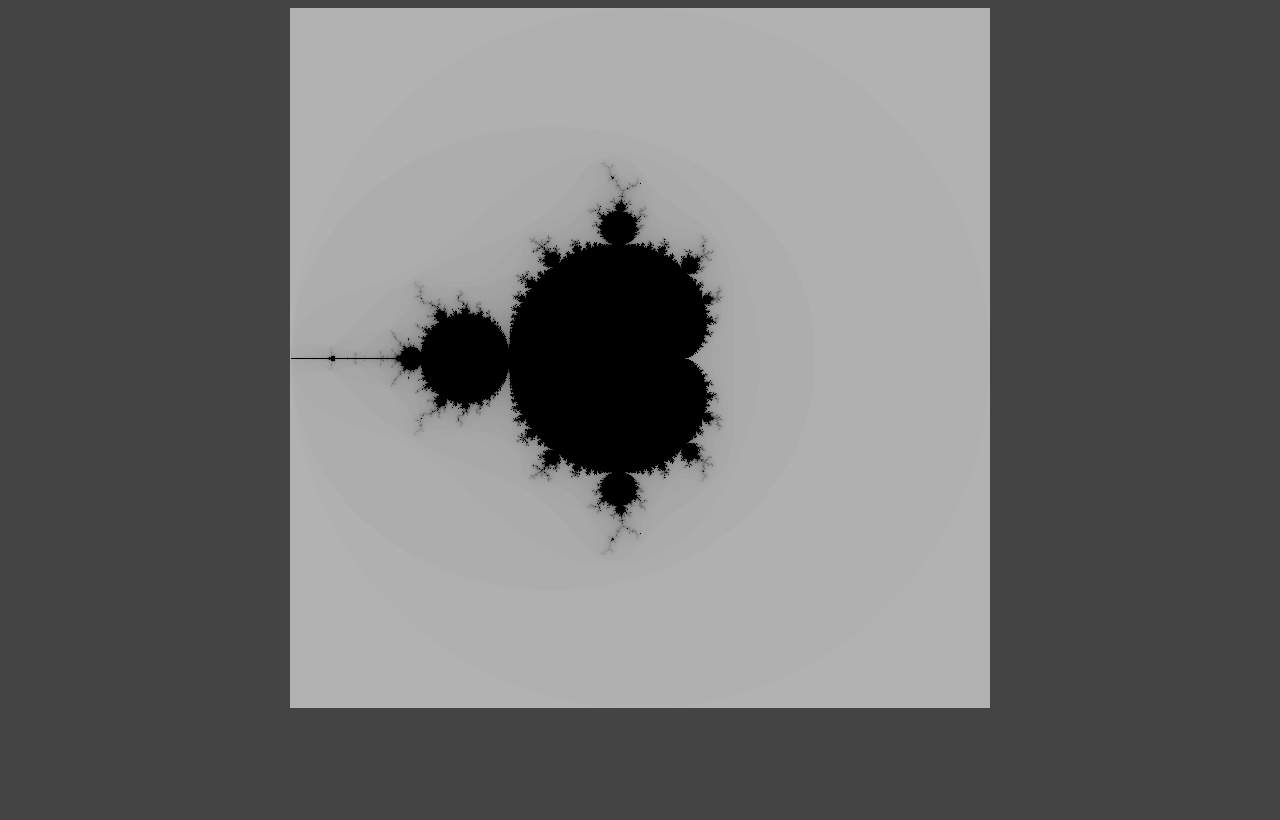
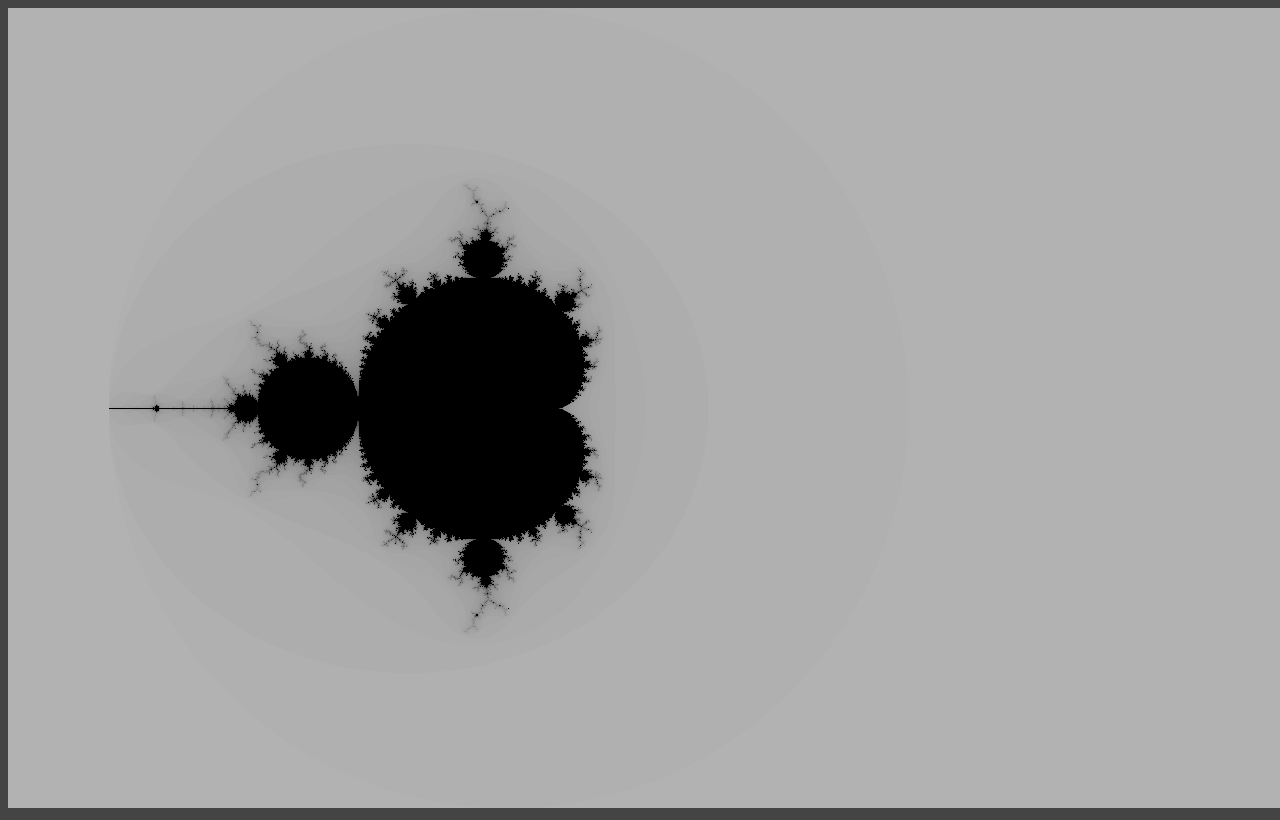
Before and after one commit to bencelder/fractal-gen, a plain HTML site: page index.html in a window 1280 px wide. Drawn offline with Linux system fonts and the light colour scheme.

Commit message:
x to zoom out

```diff
--- a/fract.js
+++ b/fract.js
@@ -1,6 +1,9 @@
 function initialize(){
     c = document.getElementById("myCanvas");
     ctx = c.getContext("2d");
+
+    c.style.border = "none";
+    size_canvas();
 
     iterations = 50;
     res = 1;
@@ -10,10 +13,11 @@ function initialize(){
     mdownx = 0;
     mdowny = 0;
 
-    x_min = -2.;
-    x_max = 2.;
+    x_min = -2.5;
+    x_max = 1.5;
     y_min = -2.;
     y_max = 2.;
+
 
     dx = (y_max - y_min) / c.height;
 
@@ -26,6 +30,17 @@ function P_next(z, c){
     return a;
 }
 
+function query_window_dimensions(){
+    window_w = window.innerWidth || document.body.clientWidth;
+    window_h = window.innerHeight || document.body.clientHeight;
+}
+
+function size_canvas(){
+    query_window_dimensions();
+    c.width = window_w;
+    c.height = window_h;
+}
+
 // takes in x1 < x < x2 and returns a
 // linear mapping to y
 // y1 < y < y2
@@ -36,11 +51,14 @@ function linearMap(x, x1, x2, y1, y2){
 }
 
 function draw_fract(){
+    size_canvas();
     ctx.fillStyle = "#FFFFFF";
     ctx.fillRect(0, 0, c.width, c.height);
 
     ctx.fillStyle = "#000000";
     var alpha;
+    a_min = 0.3;
+    a_max = 0.8;
     for (var i = 0; i < c.width; i+=res){
         for (var j = 0; j < c.height; j+=res){
             x = x_min + i * dx;
@@ -57,7 +75,7 @@ function draw_fract(){
 
             // k = iterations => black
             // k = 0 => white
-            alpha = linearMap(k, 0, iterations, 0.3, 0.8);
+            alpha = linearMap(k, 0, iterations, a_min, a_max);
             if (k == iterations)
                 alpha = 1.;
             ctx.fillStyle = "rgba( 0, 0, 0, " + alpha
@@ -90,6 +108,22 @@ function keyDown(e){
 
     }
 
+    // x
+    if (kc == 88){
+        width = c.width * dx;
+        height = c.height * dx;
+
+        x_center = x_min + width / 2.;
+        y_center = y_min + height / 2.;
+
+        x_min = x_center - width;
+        y_min = y_center - height;
+
+        dx = dx * 2;
+
+        draw_fract();
+    }
+
     // i
     if (kc == 73){
         iterations *= 2;
@@ -101,6 +135,7 @@ function keyDown(e){
         iterations /= 2;
         draw_fract();
     }
+
 
 
     keys[kc] = true;
@@ -119,7 +154,9 @@ function mouseMove(e){
         delta_i = x - mdownx;
         delta_j = y - mdowny;
 
-        ctx.fillStyle = "#FFFFFF";
+        ctx.fillStyle = "rgba(255, 255, 255, 1)"
+        ctx.fillRect(0, 0, c.width, c.height);
+        ctx.fillStyle = "rgba(0, 0, 0," + a_min;
         ctx.fillRect(0, 0, c.width, c.height);
         ctx.putImageData(imageData, delta_i, delta_j);
 
--- a/index.html
+++ b/index.html
@@ -14,9 +14,9 @@
         onmousemove="mouseMove(event);"
         onmousedown="mouseDown(event);"
         onmouseup="mouseUp(event);"
-        style="background-color:#444444">
+        style="background-color:#444444; border: 0;">
         <center>
-            <canvas id="myCanvas" height="700px" width="700px"
+            <canvas id="myCanvas"
             style="background-color#444444">
             </canvas>
         </center>
```
